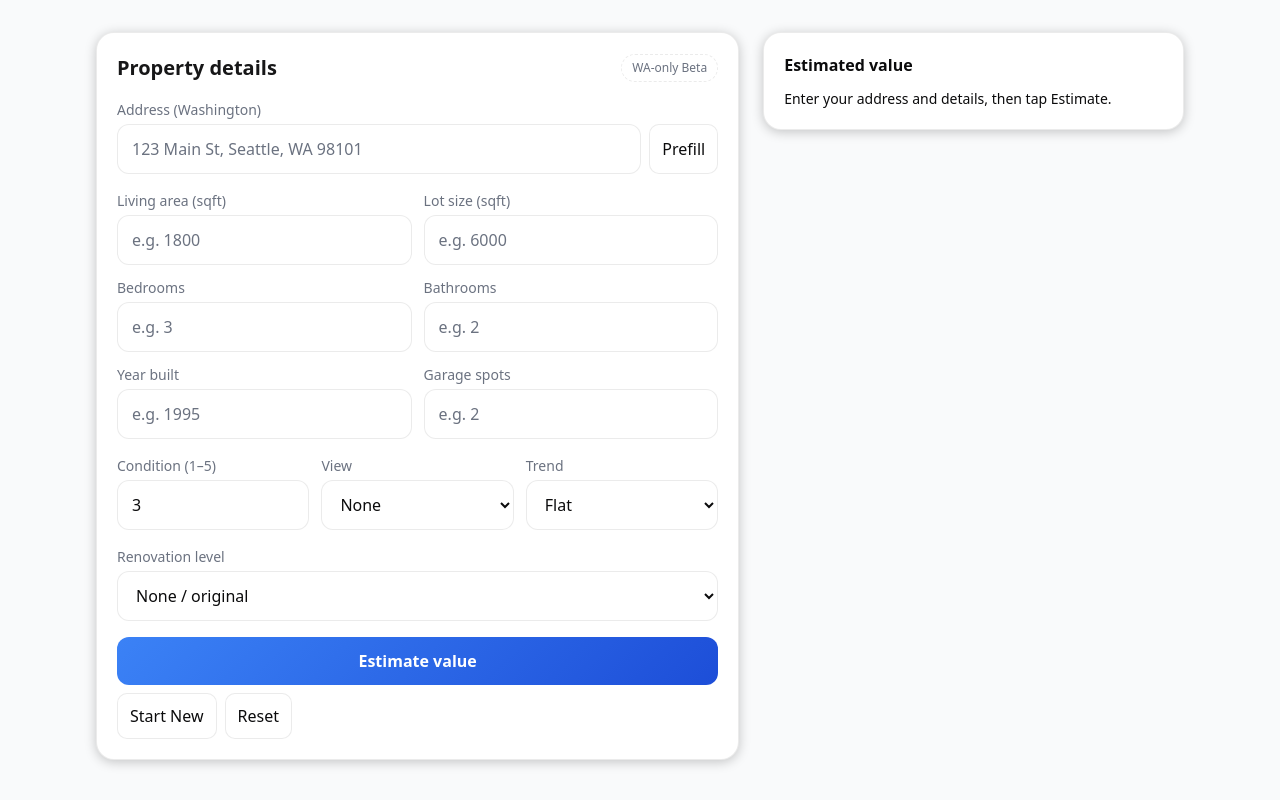
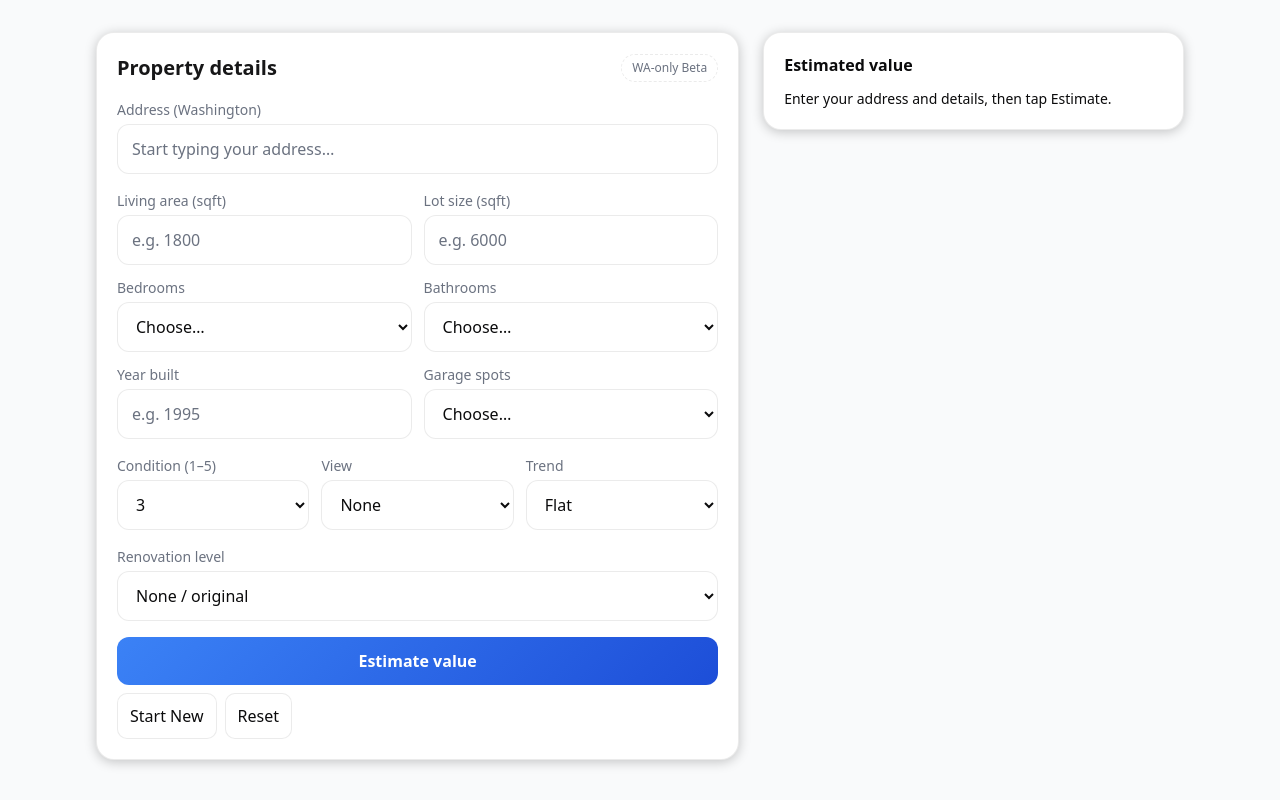
Before and after one commit to tmetz1987/home-valuation-clean, a Next.js app: page / in a window 1280 px wide. Built offline with nearby package versions, Linux system fonts and the light colour scheme.

Commit message:
Update page.js

```diff
--- a/app/page.js
+++ b/app/page.js
@@ -1,5 +1,5 @@
 "use client";
-import { useRef, useState } from "react";
+import { useEffect, useRef, useState } from "react";
 
 function currency(n){
   return n.toLocaleString(undefined,{style:"currency",currency:"USD",maximumFractionDigits:0});
@@ -12,7 +12,7 @@ const clamp = (n, min, max) => Math.max(min, Math.min(max, n));
 const delay = (ms) => new Promise(res => setTimeout(res, ms));
 
 export default function Page(){
-  // Uncontrolled inputs via refs (prevents Android keyboard from closing)
+  // Uncontrolled refs keep Android keyboard open
   const addressRef = useRef(null);
   const sqftRef = useRef(null);
   const lotRef = useRef(null);
@@ -26,10 +26,40 @@ export default function Page(){
   const renoRef = useRef(null);
 
   const [loading,setLoading]=useState(false);
-  const [prefilling,setPrefilling]=useState(false);
   const [res,setRes]=useState(null);
   const [err,setErr]=useState(null);
-  const [summary,setSummary]=useState(null); // what user submitted
+  const [summary,setSummary]=useState(null);
+
+  // Address autocomplete
+  const [addrQuery, setAddrQuery] = useState("");
+  const [suggestions, setSuggestions] = useState([]);
+  const [showSug, setShowSug] = useState(false);
+  const debRef = useRef(null);
+
+  useEffect(()=>{
+    if (debRef.current) clearTimeout(debRef.current);
+    if (!addrQuery || addrQuery.length < 3) {
+      setSuggestions([]);
+      return;
+    }
+    debRef.current = setTimeout(async ()=>{
+      try{
+        const r = await fetch(`/api/places?q=${encodeURIComponent(addrQuery)}`, { cache: "no-store" });
+        const data = await r.json();
+        if (r.ok) {
+          setSuggestions(data?.predictions || []);
+          setShowSug(true);
+        }
+      }catch(_e){ /* ignore */ }
+    }, 250);
+    return () => debRef.current && clearTimeout(debRef.current);
+  }, [addrQuery]);
+
+  function pickSuggestion(desc){
+    if (addressRef.current) addressRef.current.value = desc;
+    setShowSug(false);
+    setSuggestions([]);
+  }
 
   function clearForm(){
     for (const r of [sqftRef, lotRef, bedsRef, bathsRef, yearRef, garageRef, conditionRef]) {
@@ -62,26 +92,6 @@ export default function Page(){
     a.remove(); URL.revokeObjectURL(url);
   }
 
-  async function onPrefill(){
-    setPrefilling(true); setErr(null);
-    try{
-      const r = await fetch("/api/prefill", {
-        method: "POST",
-        headers: {"Content-Type":"application/json"},
-        body: JSON.stringify({ address: addressRef.current.value })
-      });
-      const data = await r.json();
-      if(!r.ok) throw new Error(data?.error || "Prefill failed");
-      const s = data.subject || {};
-      if(s.sqft && sqftRef.current) sqftRef.current.value = s.sqft;
-      if(s.lotSqft && lotRef.current) lotRef.current.value = s.lotSqft;
-      if(s.yearBuilt && yearRef.current) yearRef.current.value = s.yearBuilt;
-      if(s.beds && bedsRef.current) bedsRef.current.value = s.beds;
-      if(s.baths && bathsRef.current) bathsRef.current.value = s.baths;
-    }catch(e){ setErr(e.message); }
-    finally{ setPrefilling(false); }
-  }
-
   async function onEstimate(){
     setLoading(true); setErr(null);
     try{
@@ -99,7 +109,7 @@ export default function Page(){
         renovations: { level: renoRef.current?.value || "none" }
       };
 
-      // map simple renovation level to detailed flags
+      // Map simple renovation level → detailed flags
       if(payload.renovations.level === "some") {
         payload.renovations = { kitchen: true, bath: true };
       } else if(payload.renovations.level === "major") {
@@ -108,7 +118,7 @@ export default function Page(){
         payload.renovations = {};
       }
 
-      // Save a human summary (for the right-side table)
+      // Save a human summary
       setSummary({
         Address: payload.address,
         "Living area (sqft)": payload.sqft ?? "",
@@ -123,7 +133,7 @@ export default function Page(){
         "Renovation level": renoRef.current?.value || "none"
       });
 
-      // Do the API call + ensure loading screen shows at least 5 seconds
+      // Do API + ensure loading screen shows ≥ 5s
       const api = (async ()=>{
         const r=await fetch("/api/estimate",{
           method:"POST",
@@ -135,9 +145,8 @@ export default function Page(){
         return data;
       })();
 
-      // Minimum 5 seconds, but if API is slower, we'll wait for it
-      const data = await api;      // wait for estimate
-      await delay(5000);           // ensure 5s overlay
+      const data = await api;
+      await delay(5000);
       setRes(data);
     }catch(e){ setErr(e.message); }
     finally{ setLoading(false); }
@@ -177,43 +186,76 @@ export default function Page(){
             </div>
 
             <Field label="Address (Washington)">
-              <div className="flex gap-2">
-                <input ref={addressRef} className="input flex-1" placeholder="123 Main St, Seattle, WA 98101" />
-                <button type="button" className="btn-secondary" onClick={onPrefill} disabled={prefilling}>
-                  {prefilling ? "Prefilling…" : "Prefill"}
-                </button>
+              <div className="relative">
+                <input
+                  ref={addressRef}
+                  className="input flex-1 pastel-input"
+                  placeholder="Start typing your address…"
+                  onChange={(e)=>setAddrQuery(e.target.value)}
+                  onFocus={()=>{ if(suggestions.length) setShowSug(true); }}
+                  autoComplete="street-address"
+                />
+                {showSug && suggestions.length>0 && (
+                  <div className="suggestion-panel">
+                    {suggestions.map(p=>(
+                      <button
+                        type="button"
+                        key={p.place_id}
+                        className="suggestion-item"
+                        onMouseDown={(e)=>e.preventDefault()}
+                        onClick={()=>pickSuggestion(p.description)}
+                      >
+                        {p.description}
+                      </button>
+                    ))}
+                  </div>
+                )}
               </div>
             </Field>
 
             {/* 1 column on phones, 2 on bigger screens */}
             <div className="grid grid-cols-1 sm:grid-cols-2 gap-3">
               <Field label="Living area (sqft)">
-                <input ref={sqftRef} className="input" type="text" inputMode="numeric" placeholder="e.g. 1800" />
+                <input ref={sqftRef} className="input pastel-input" type="text" inputMode="numeric" placeholder="e.g. 1800" />
               </Field>
               <Field label="Lot size (sqft)">
-                <input ref={lotRef} className="input" type="text" inputMode="numeric" placeholder="e.g. 6000" />
+                <input ref={lotRef} className="input pastel-input" type="text" inputMode="numeric" placeholder="e.g. 6000" />
               </Field>
+
+              {/* Dropdowns you asked for */}
               <Field label="Bedrooms">
-                <input ref={bedsRef} className="input" type="text" inputMode="numeric" placeholder="e.g. 3" />
+                <select ref={bedsRef} className="input pastel-select" defaultValue="">
+                  <option value="" disabled>Choose…</option>
+                  {Array.from({length:10},(_,i)=>i).map(n=>(<option key={n} value={n}>{n}</option>))}
+                </select>
               </Field>
               <Field label="Bathrooms">
-                <input ref={bathsRef} className="input" type="text" inputMode="numeric" placeholder="e.g. 2" />
+                <select ref={bathsRef} className="input pastel-select" defaultValue="">
+                  <option value="" disabled>Choose…</option>
+                  {Array.from({length:10},(_,i)=>i).map(n=>(<option key={n} value={n}>{n}</option>))}
+                </select>
               </Field>
+
               <Field label="Year built">
-                <input ref={yearRef} className="input" type="text" inputMode="numeric" placeholder="e.g. 1995" />
+                <input ref={yearRef} className="input pastel-input" type="text" inputMode="numeric" placeholder="e.g. 1995" />
               </Field>
               <Field label="Garage spots">
-                <input ref={garageRef} className="input" type="text" inputMode="numeric" placeholder="e.g. 2" />
+                <select ref={garageRef} className="input pastel-select" defaultValue="">
+                  <option value="" disabled>Choose…</option>
+                  {Array.from({length:7},(_,i)=>i).map(n=>(<option key={n} value={n}>{n}</option>))}
+                </select>
               </Field>
             </div>
 
             {/* 1 col on phones, 3 on bigger screens */}
             <div className="grid grid-cols-1 sm:grid-cols-3 gap-3">
               <Field label="Condition (1–5)">
-                <input ref={conditionRef} className="input" type="text" inputMode="numeric" placeholder="1 to 5" defaultValue="3" />
+                <select ref={conditionRef} className="input pastel-select" defaultValue="3">
+                  {[1,2,3,4,5].map(n=>(<option key={n} value={n}>{n}</option>))}
+                </select>
               </Field>
               <Field label="View">
-                <select ref={viewRef} className="input" defaultValue="none">
+                <select ref={viewRef} className="input pastel-select" defaultValue="none">
                   <option value="none">None</option>
                   <option value="city">City</option>
                   <option value="mountain">Mountain</option>
@@ -221,7 +263,7 @@ export default function Page(){
                 </select>
               </Field>
               <Field label="Trend">
-                <select ref={trendRef} className="input" defaultValue="flat">
+                <select ref={trendRef} className="input pastel-select" defaultValue="flat">
                   <option value="declining">Declining</option>
                   <option value="flat">Flat</option>
                   <option value="rising">Rising</option>
@@ -230,7 +272,7 @@ export default function Page(){
             </div>
 
             <Field label="Renovation level">
-              <select ref={renoRef} className="input" defaultValue="none">
+              <select ref={renoRef} className="input pastel-select" defaultValue="none">
                 <option value="none">None / original</option>
                 <option value="some">Some updates (kitchen/bath)</option>
                 <option value="major">Major remodel</option>
@@ -260,7 +302,6 @@ export default function Page(){
                   <div className="text-lg font-semibold">{currency(res.ppsfUsed)}/sqft</div>
                 </div>
 
-                {/* Summary of what user entered */}
                 {summary && (
                   <div className="mt-2">
                     <div className="text-sm font-medium mb-2">Your inputs</div>
@@ -288,4 +329,4 @@ export default function Page(){
       </main>
     </>
   );
-}
+                                   }
```
